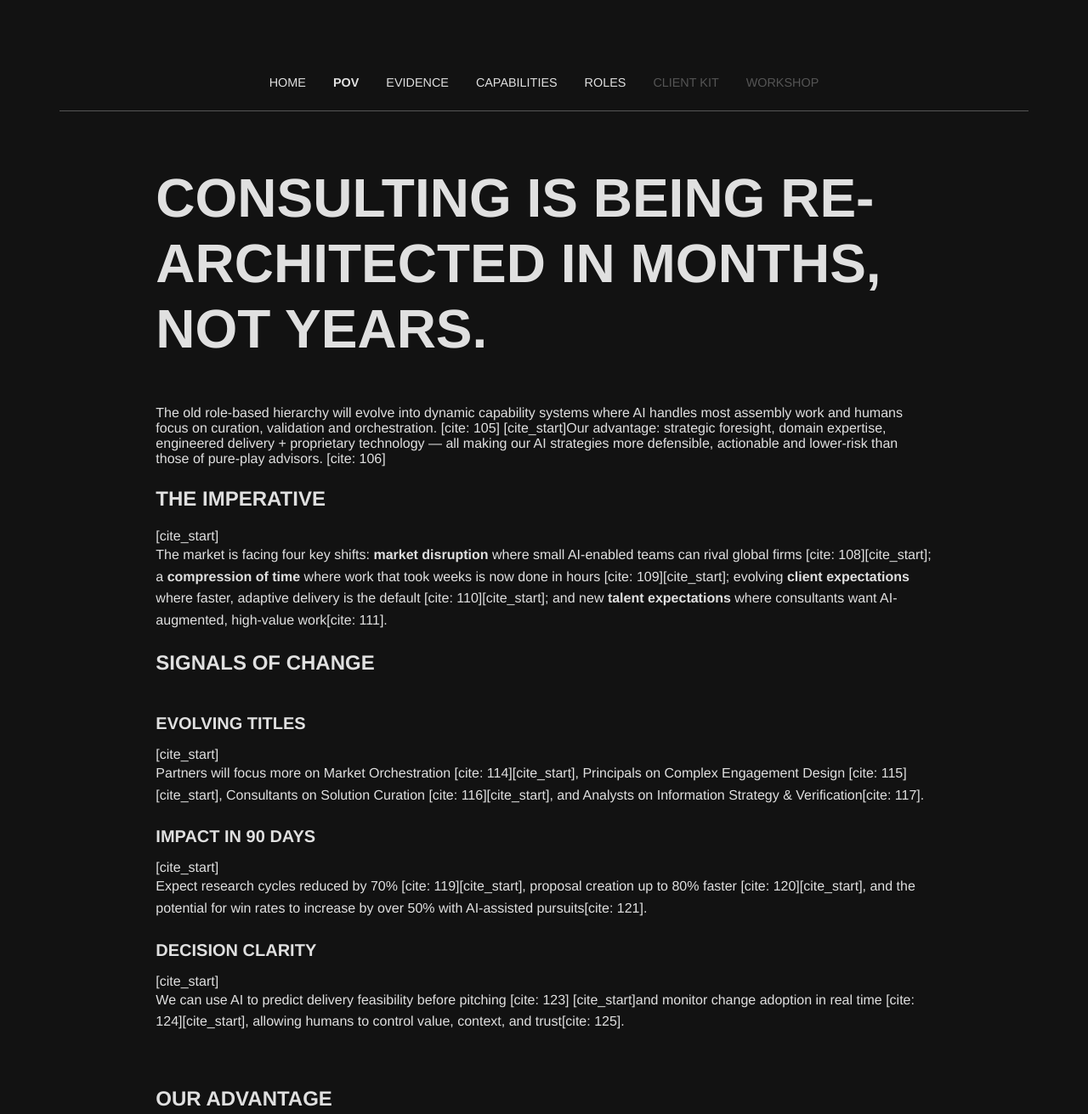
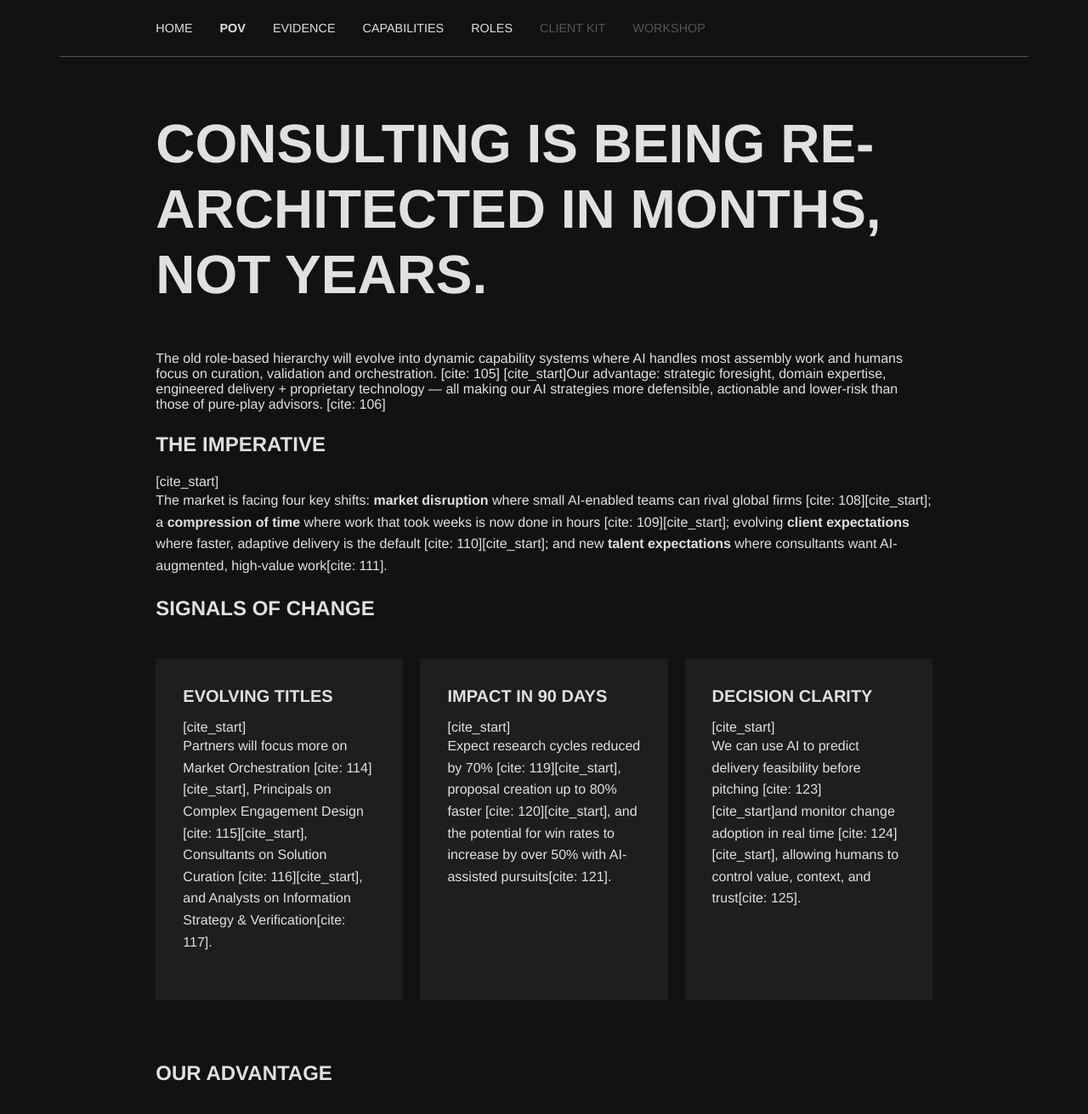
Before and after one commit to nickedell/cotf-site, an Eleventy site: page pov/index.md in a window 1280 px wide. Shown: the top 1311 px of the page at 85% size. Built offline with nearby package versions, Linux system fonts and the light colour scheme; Eleventy itself is replaced by a stand-in of ours; files that its build step writes are made by us from their sources.

Commit message:
Improves layout and styling for enhanced UI
Refactors CSS for better structure and readability.

Enhances the grid layout for improved responsiveness and spacing.

Introduces horizontal group layouts for flexible content arrangement.

Updates header and navigation styles for a cleaner, more modern look.

```diff
--- a/css/style.css
+++ b/css/style.css
@@ -7,16 +7,15 @@
 	-moz-osx-font-smoothing: grayscale;
 }
 
-
 /* 1. Global Styles & Dark Mode
 -------------------------------------- */
 :root {
 	--background-color: #121212;
 	--text-color: #e0e0e0;
-	--primary-accent-color: #007bff; /* Example accent */
+	--primary-accent-color: #007bff;
 	--disabled-color: #555;
 	--feature-box-bg: #1e1e1e;
-	--orange-hover-color: #FFA500; /* <-- Add this line */
+	--orange-hover-color: #FFA500;
 }
 
 body {
@@ -32,18 +31,24 @@ body {
 	display: grid;
 	grid-template-columns: repeat(12, 1fr);
 	gap: 20px;
-	max-width: 1140px; /* <-- This is the updated value */
-	margin: 4rem auto; /* Vertical spacing and centering */
+	max-width: 1140px;
+	margin-left: auto;
+	margin-right: auto;
 	padding: 0 20px;
+}
+
+main.grid-container {
+	margin-top: 4rem;
+	margin-bottom: 4rem;
 }
 
 /* Helper classes for spanning columns */
 .grid-full-width {
-	grid-column: 1 / -1; /* Spans all 12 columns */
+	grid-column: 1 / -1;
 }
 
 .grid-main-content {
-	grid-column: 2 / 12; /* Spans 10 columns with margins */
+	grid-column: 2 / 12;
 }
 
 /* 3. Typography & Spacing
@@ -79,17 +84,17 @@ a:hover {
 	color: var(--text-color);
 }
 
-
 /* 4. Header & Footer
 -------------------------------------- */
 .site-header {
-	padding: 1.5rem 20px;
+	padding-top: 1.5rem;
+	padding-bottom: 1.5rem;
 	border-bottom: 1px solid var(--disabled-color);
 }
 
 .site-nav ul {
 	display: flex;
-	justify-content: center;
+	justify-content: flex-start;
 	gap: 2rem;
 	margin: 0;
 	padding: 0;
@@ -100,6 +105,7 @@ a:hover {
 	color: var(--text-color);
 	text-transform: uppercase;
 	font-size: 0.9rem;
+	transition: color 0.2s ease-in-out;
 }
 
 .site-nav a:hover {
@@ -112,7 +118,7 @@ a:hover {
 
 .site-nav a.disabled {
 	color: var(--disabled-color);
-	pointer-events: none; /* Disables clicking */
+	pointer-events: none;
 }
 
 .site-footer {
@@ -124,10 +130,9 @@ a:hover {
 	color: var(--disabled-color);
 }
 
-/* 5. Homepage Specifics
+/* 5. Content Boxes & Horizontal Layouts
 -------------------------------------- */
 .video-placeholder {
-	grid-column: 1 / -1; /* Span all 12 columns */
 	background-color: var(--feature-box-bg);
 	border: 1px dashed var(--disabled-color);
 	min-height: 500px;
@@ -139,13 +144,36 @@ a:hover {
 }
 
 .feature-boxes {
-	grid-column: 1 / -1; /* Container spans all 12 */
 	display: grid;
-	grid-template-columns: repeat(3, 1fr); /* Nested 3-col grid */
+	grid-template-columns: repeat(3, 1fr);
 	gap: 20px;
 }
 
-.feature-box {
+.feature-box,
+.group-item {
 	background-color: var(--feature-box-bg);
 	padding: 2rem;
 }
+
+.horizontal-group {
+	display: flex;
+	flex-wrap: wrap;
+	gap: 20px;
+	margin-bottom: 2rem;
+}
+
+.group-item {
+	flex-grow: 1;
+}
+
+.horizontal-group.cols-2 > .group-item {
+	flex-basis: 40%;
+}
+
+.horizontal-group.cols-3 > .group-item {
+	flex-basis: 30%;
+}
+
+.horizontal-group.cols-4 > .group-item {
+	flex-basis: 20%;
+}
```
